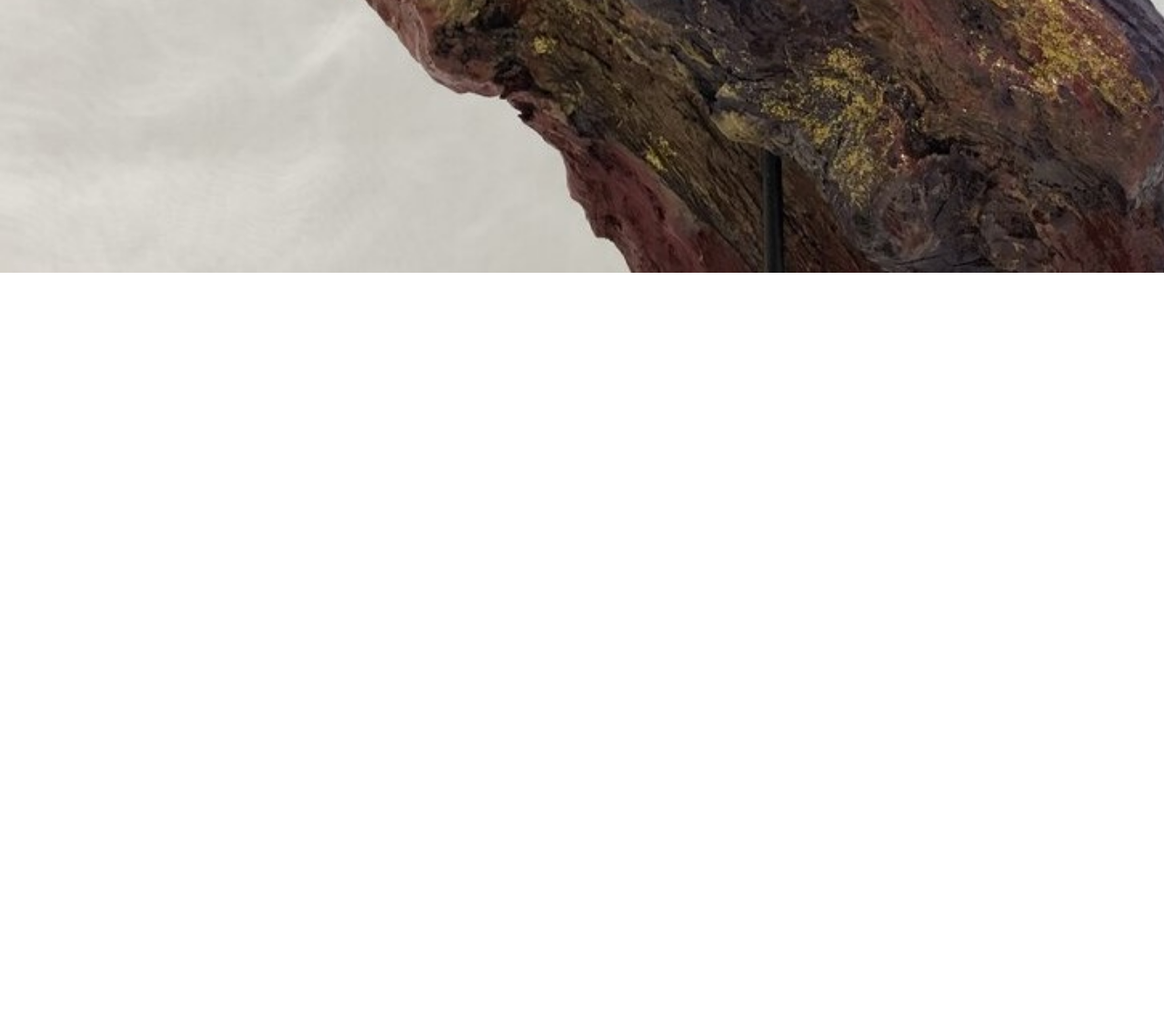
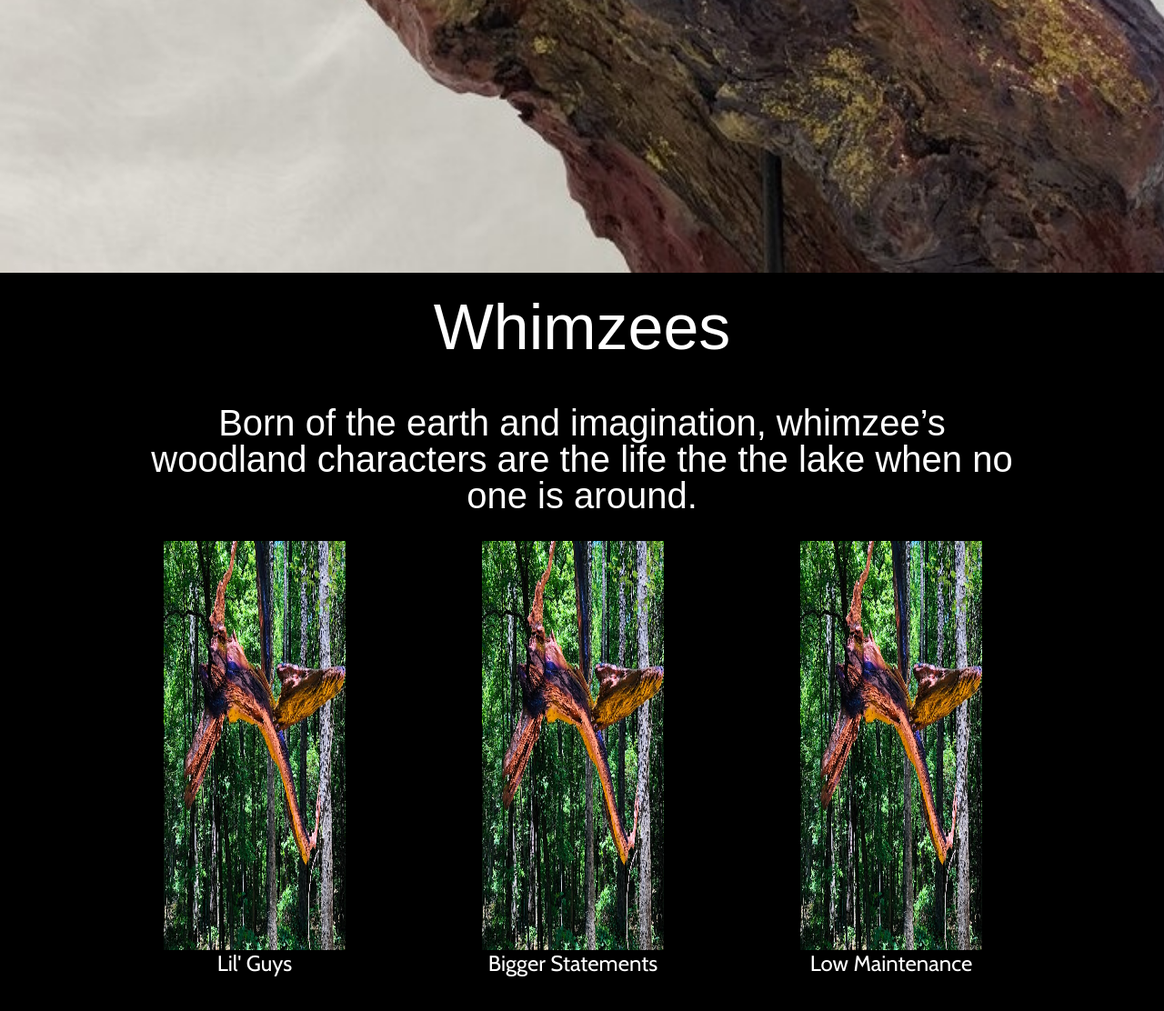
Before and after one commit to 5-Max/washedup, a plain HTML site: page index.html in a window 1280 px wide. Shown: the part 1668-2780 px from the top of the page at 91% size. Before the commit the page ends 1968 px from the top, so only its background shows below. Drawn offline with nearby package versions, Linux system fonts and the light colour scheme.

Commit message:
whimzees

```diff
--- a/index.html
+++ b/index.html
@@ -48,7 +48,24 @@
     <div class="banner1">
       <h1>When Colors take shape</h1>
     </div>
-
+    <div class="banner2">
+      <h1>Whimzees</h1>
+      <h5>Born of the earth and imagination, whimzee’s woodland characters are the life the the lake when no one is around.</h5>
+      <div class="categories">
+        <div>
+        <img src="./pics/IMG_E2126.jpg" type="image/jpg">
+        <p>Lil' Guys</p>
+        </div>
+        <div>
+        <img src="./pics/IMG_E2126.jpg" type="image/jpg">
+        <p>Bigger Statements</p>
+        </div>
+        <div>
+        <img src="./pics/IMG_E2126.jpg" type="image/jpg">
+        <p>Low Maintenance</p>
+        </div>
+      </div>
+    </div>
 
 
 
--- a/style.css
+++ b/style.css
@@ -75,7 +75,7 @@ nav li:last-child {
   background-size: cover;
   width: auto;
   height: 700px;
-  transition: height 1s;
+  transition: height 2s;
 }
 .banner:hover {
   height: 800px;
@@ -86,7 +86,7 @@ nav li:last-child {
   font-size: 75px;
   color: white;
   text-shadow: 2px 2px 5px black;
-  margin: 59px 0px 0px 241px;
+  margin: 59px 0px 0px 420px;
   opacity: .9;
 }
 .banner1 {
@@ -96,16 +96,61 @@ nav li:last-child {
   background-size: cover;
   width: auto;
   height: 1200px;
-  transition: height 1s ease-out;
+  transition: height 1s;
 }
 .banner1:hover {
   height: 1150px;
-  transition: all 3s;
+  transition: all 3s ease-out;
 }
 .banner1 h1 {
   font-family: "Cabin", sans-serif;
   font-size: 75px;
   color: white;
   text-shadow: 2px 2px 5px black;
-  margin: 36px 146px 0px 0px;
+  margin: 208px 146px 0px 0px;
+  opacity: .9;
 }
+.banner2 {
+  width: auto;
+  height: 900px;
+  background-color: black;
+}
+.banner2 h1 {
+  font-family: "Sans Source Pro", sans-serif;
+  font-size: 70px;
+  color: white;
+  text-align: center;
+  margin: 0px;
+  padding: 25px;
+}
+.banner2 h5 {
+  font-family: "Sans Source Pro", sans-serif;
+  font-size: 40px;
+  color: white;
+  text-align: center;
+  margin: 0px;
+  padding: 25px 150px;
+}
+.categories {
+  width: inherit;
+  height: 500px;
+  display: flex;
+  margin: 0px 50px 0px 105px;
+}
+.banner2 img {
+  width: 200px;
+  height: 450px;
+  padding: 5px 75px 0px 75px;
+  border-radius: 25px;
+}
+.banner2 img:hover {
+  width: 250px;
+  height: 475px;
+  border-radius: 50px;
+}
+.banner2 p {
+  font-family: "Cabin", sans-serif;
+  font-size: 24px;
+  color: white;
+  text-align: center;
+}
```
